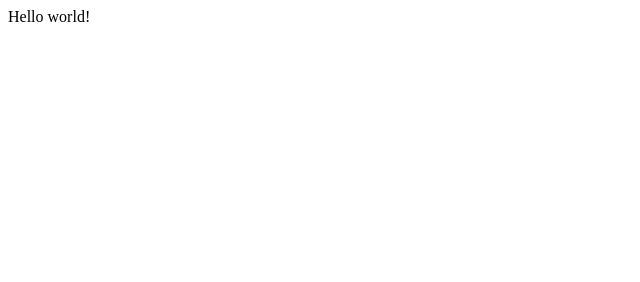
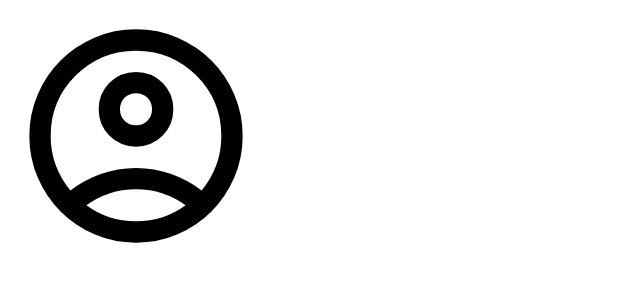
Before and after one commit to 111116020/111116020.github.io, a plain HTML site: page index.html in a window 1280 px wide. Shown: the whole page, without its empty margins (0-640 px from the left). Drawn offline with Linux system fonts and the light colour scheme.

Commit message:
added avatar

```diff
--- a/index.html
+++ b/index.html
@@ -1,5 +1,5 @@
 <html>
     <body>
-        Hello world!
+        <img src="img/account_circle.svg" width="256px" height="256px">
     </body>
 </html>
```
Also changed, not shown: img/account_circle.svg (added).
